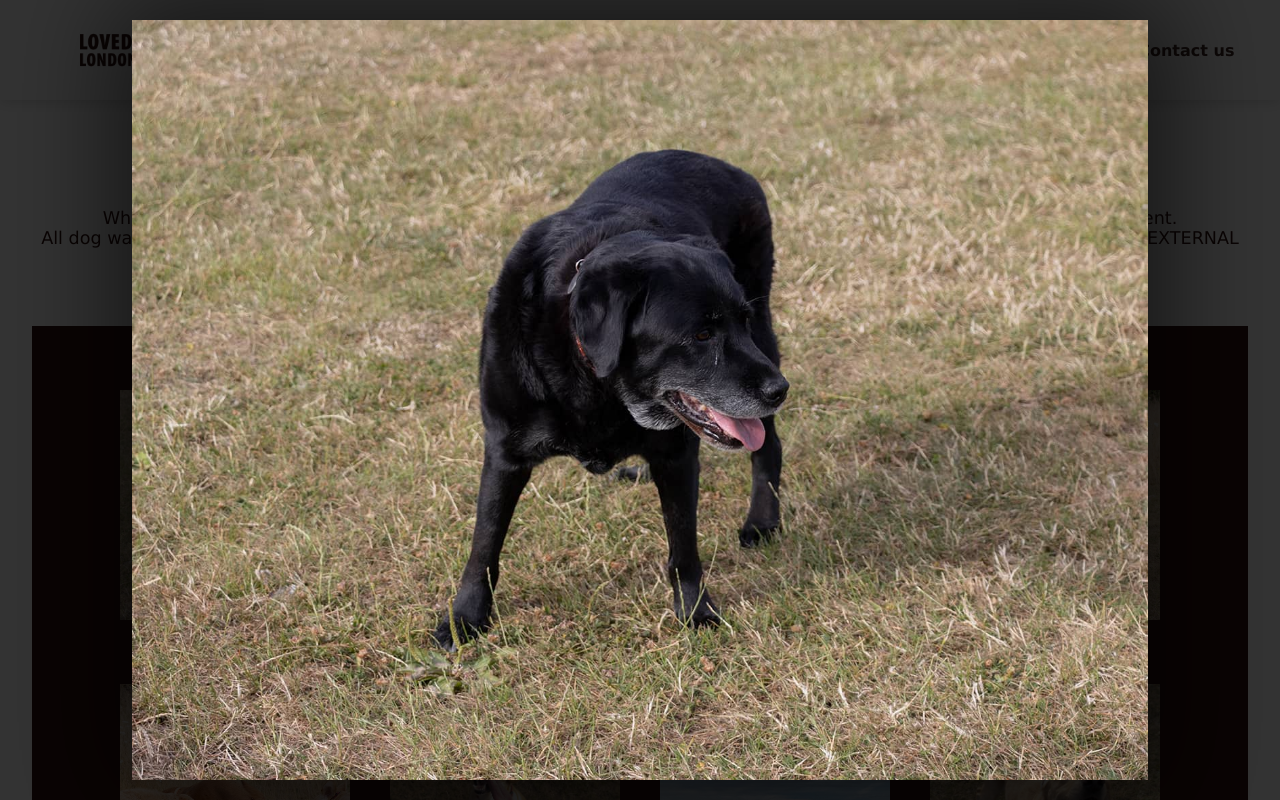
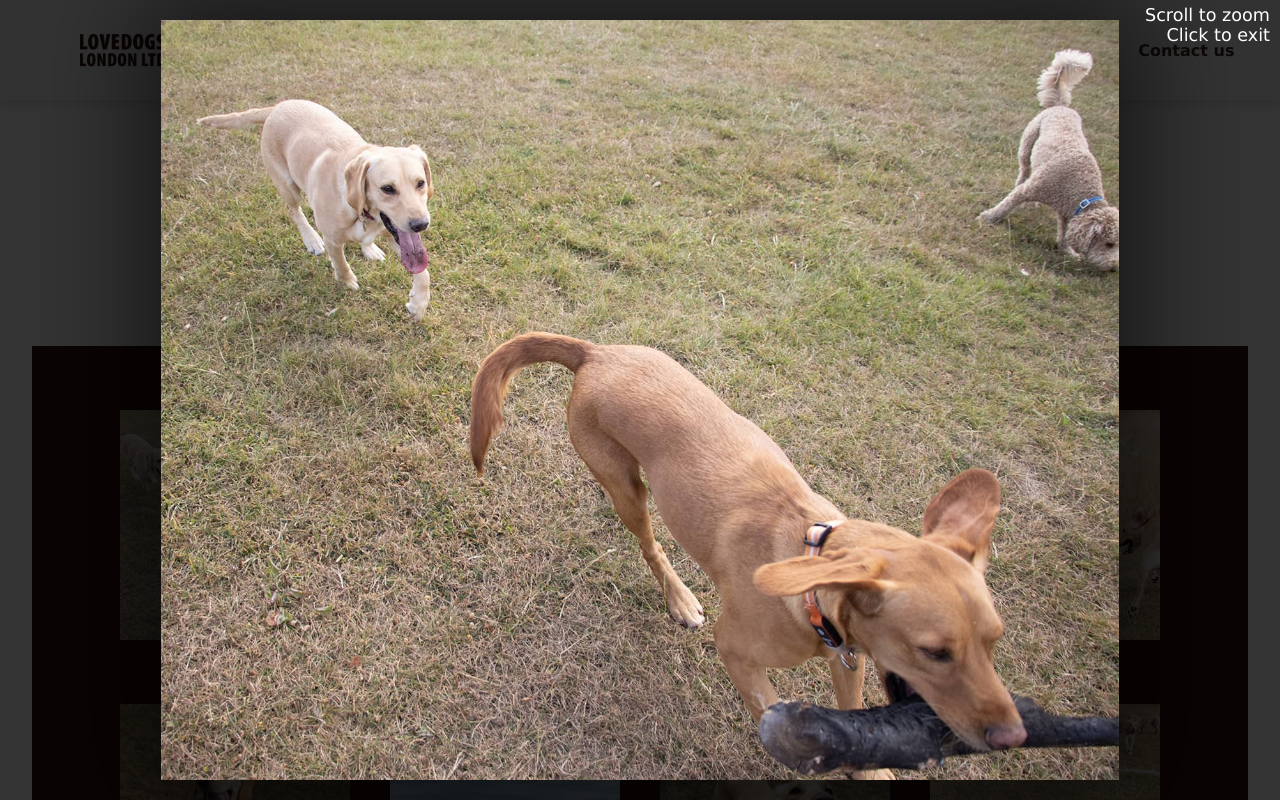
Before and after one commit to azero-dev/lovedogslondon, a Gatsby site: page /gallery in a window 1280 px wide. Both pictures are taken after a click on the element 234 px from the left and 504 px from the top of the page. Built offline with nearby package versions, Linux system fonts and the light colour scheme; Gatsby itself is replaced by a stand-in of ours.

Commit message:
gallery and viewer adjustments

```diff
--- a/src/components/Gallery/GalleryElements.js
+++ b/src/components/Gallery/GalleryElements.js
@@ -24,6 +24,13 @@ export const Container = styled.div`
     padding: 3vh 4vw;
   }
   @media screen and (max-width: 1024px) and (orientation: landscape) {
+  }
+`
+
+export const TextContainer = styled.div`
+  padding: 0 16em;
+  @media screen and (max-width: 1024px) {
+    padding: 0 4em;
   }
 `
 
--- a/src/components/Gallery/Viewer/ViewerElements.js
+++ b/src/components/Gallery/Viewer/ViewerElements.js
@@ -60,3 +60,11 @@ export const Box = styled.div`
     }
   }
 `
+
+export const InfoText = styled.div`
+  display: block;
+  position: fixed;
+  top: 5px;
+  right: 10px;
+  z-index: 201;
+`
--- a/src/components/Gallery/Viewer/index.js
+++ b/src/components/Gallery/Viewer/index.js
@@ -1,8 +1,8 @@
 import * as React from 'react'
+import { useState, useEffect } from 'react';
 import { GatsbyImage } from 'gatsby-plugin-image'
-import { Wrapper, Container, Box } from './ViewerElements'
-import { useState } from 'react';
-import { useEffect } from 'react';
+import { Wrapper, Container, Box, InfoText } from './ViewerElements'
+import Text from '../../Text/index'
 
 const Viewer = ({picture}) => {
 
@@ -43,6 +43,11 @@ const Viewer = ({picture}) => {
         <Box>
           <GatsbyImage image={picture} objectFit="contain" scale={scale} xPos={xImgPosit} yPos={yImgPosit} alt="" />
         </Box>
+        <InfoText>
+            <Text dark={"true"} align="right">
+              <p>Scroll to zoom<br/>Click to exit</p>
+            </Text>
+          </InfoText>
       </Container>
     </Wrapper>
   )
--- a/src/components/Gallery/index.js
+++ b/src/components/Gallery/index.js
@@ -1,12 +1,11 @@
 import * as React from 'react'
+import { useEffect, useState } from 'react'
 import { useStaticQuery, graphql } from "gatsby"
 import { GatsbyImage } from 'gatsby-plugin-image'
-import { useState } from 'react'
-import { Link } from 'gatsby'
-import { Wrapper, Container, Box } from './GalleryElements'
+
+import { Wrapper, Container, TextContainer, Box } from './GalleryElements'
 import Text from '../Text/index'
 import Viewer from './Viewer/index'
-import { useEffect } from 'react'
 
 const GalleryComp = () => {
   //Query images
@@ -49,12 +48,14 @@ const GalleryComp = () => {
 
   return (
     <Wrapper>
+    <TextContainer>
       <Text>
         <h1>Gallery</h1>
         <p>When in our care, dogs have free time together and are able to socialise, sleep and play in a safe and clean environment. <br/> All dog walks take place in one of the local parks and are a minimum of one hour. We have NO KENNELS, NO CAGES AND NO EXTERNAL ARRANGEMENTS.</p>
         <br></br>
         <br></br>
       </Text>
+    </TextContainer>
       <Container>
       {pics.map((elem, index) => {
         const picture = elem.childImageSharp.gatsbyImageData
```
Also changed, not shown: src/images/gallery/1.JPG (deleted).
